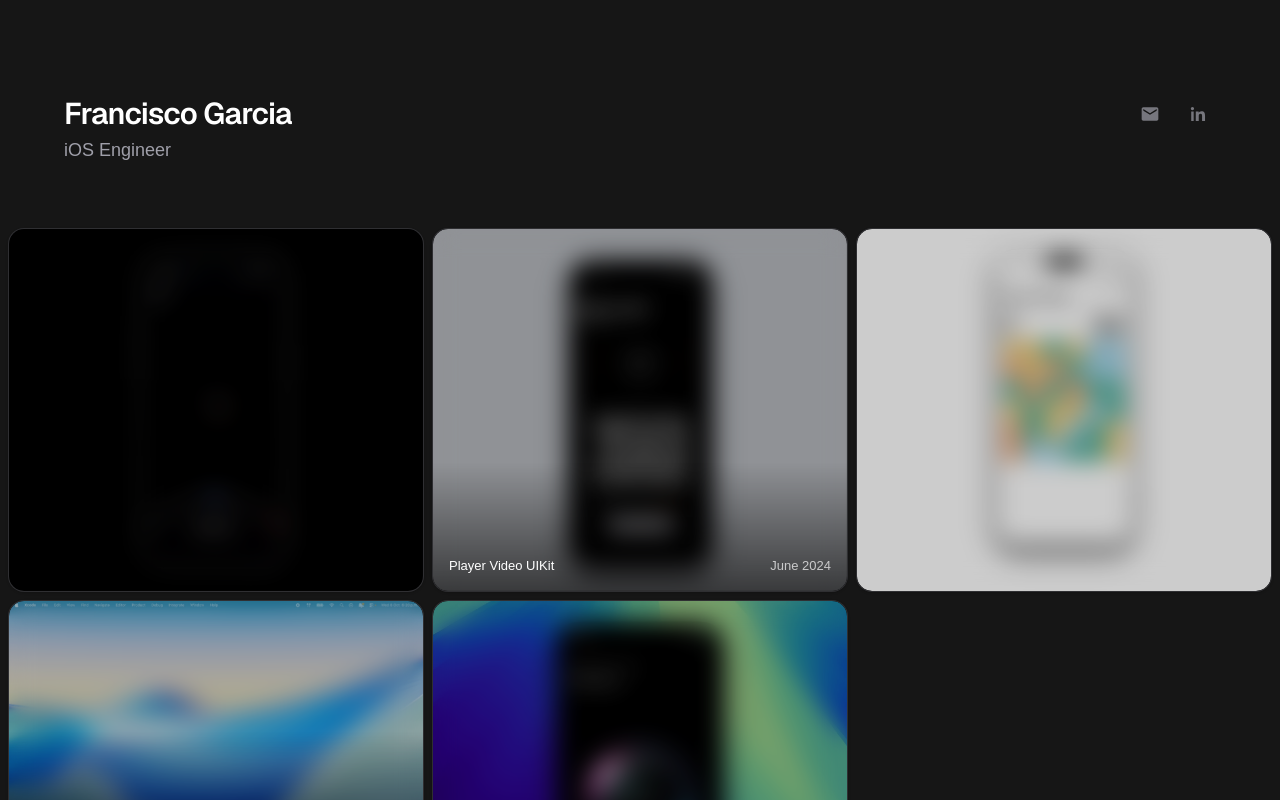
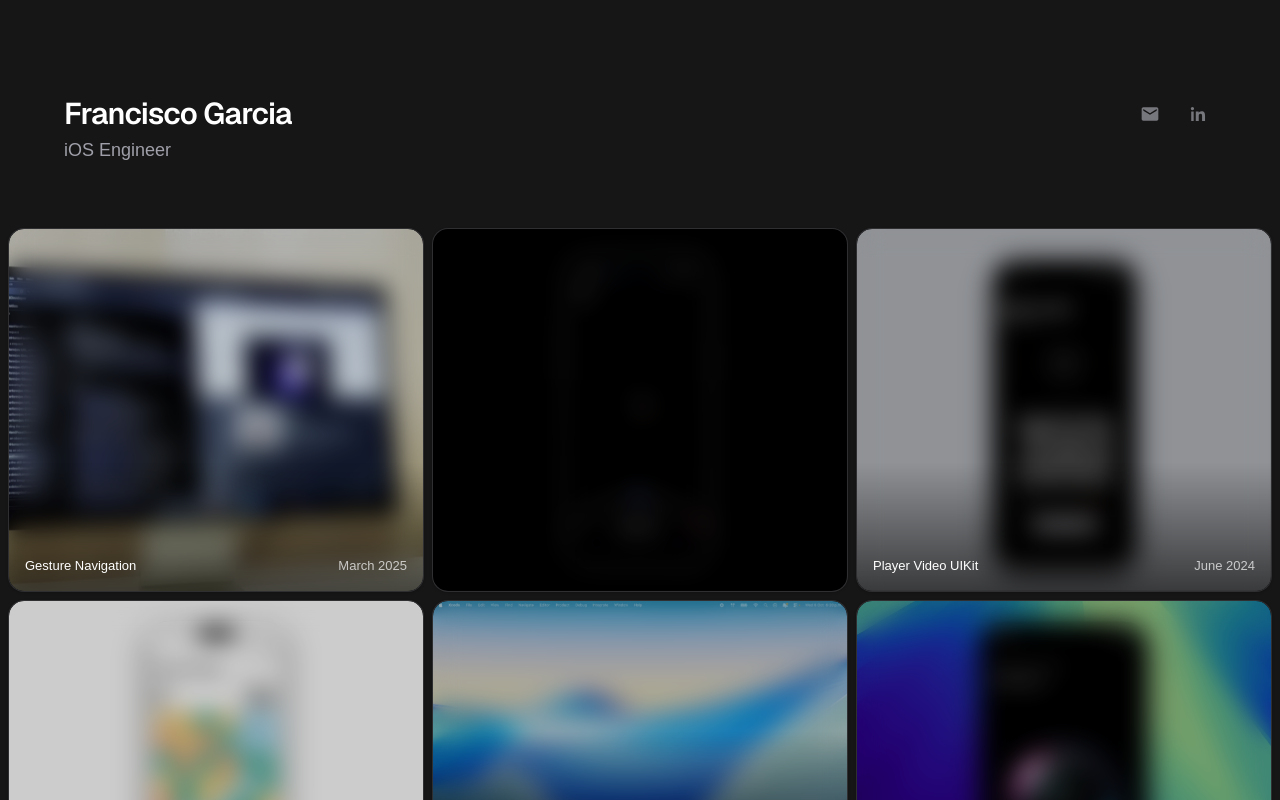
Before and after one commit to FranciscoMkdir/ios-portfolio, a Next.js app: page / in a window 1280 px wide. Shown: the top 800 px of the page. Built offline with nearby package versions, Linux system fonts and the light colour scheme.

Commit message:
Add new card

```diff
--- a/components/CraftSection.tsx
+++ b/components/CraftSection.tsx
@@ -14,6 +14,13 @@ export default function CraftSection() {
           items-start
         "
       >
+        <CraftCard
+          video="/videos/craft6.mp4"
+          poster="/images/craft6-poster.jpg"
+          leftText="Gesture Navigation"
+          rightText="March 2025"
+        />
+
         <CraftCard
           video="/videos/craft4.mp4"
           poster="/images/craft4-poster.jpg"
```
Also changed, not shown: public/images/craft6-poster.jpg (added), 1 other file (tests, documents, lock files or other folders).
